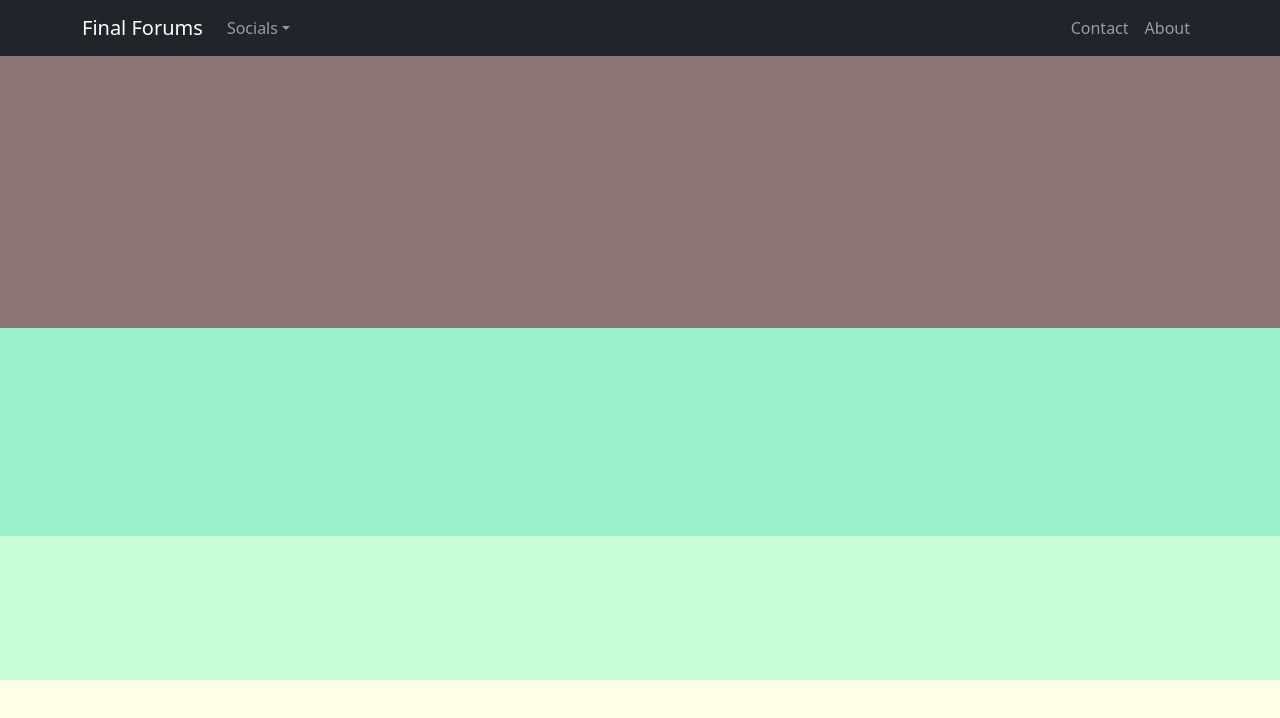
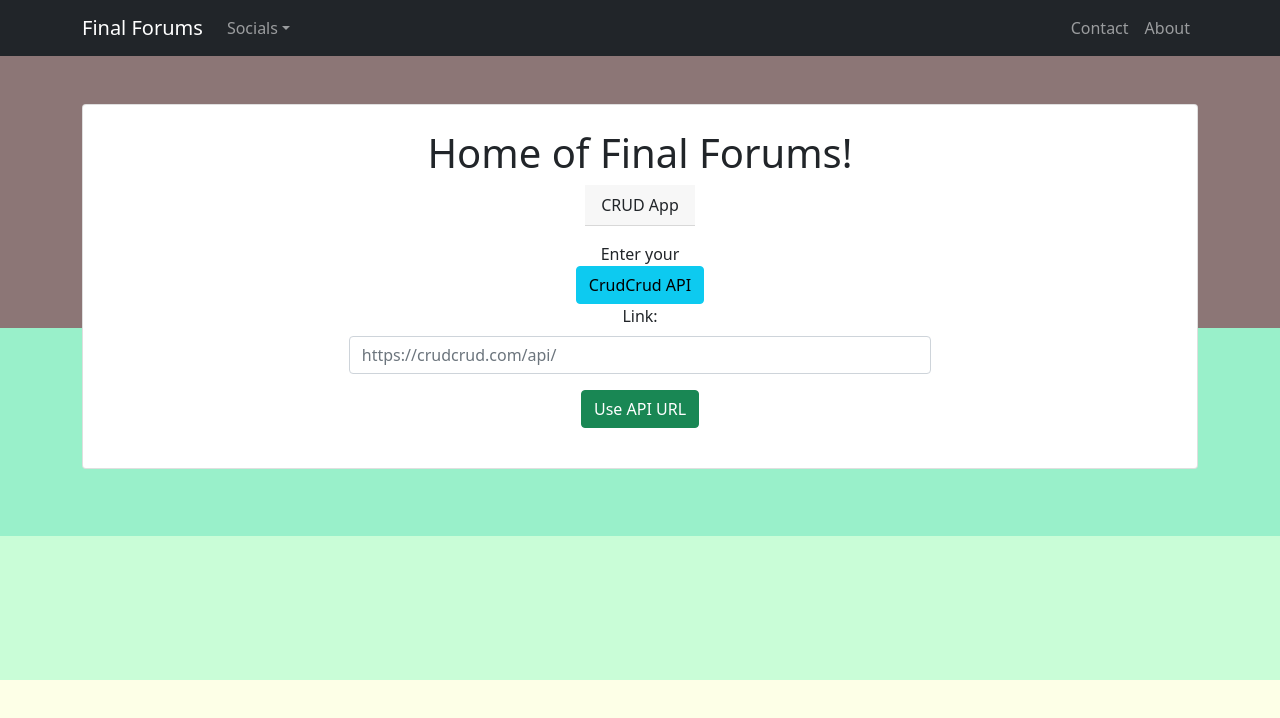
Before and after one commit to aspauldingcode/react-final, a React (Create React App) app: page / in a window 1280 px wide. Shown: the top 718 px of the page. Built offline with nearby package versions, Linux system fonts and the light colour scheme.

Commit message:
Upload GitHubPages Changes & fixes.

```diff
--- a/src/App.js
+++ b/src/App.js
@@ -44,9 +44,9 @@
             </Navbar>
 
             <Routes>
-                <Route path="/react-final" element={<Home />} />
-                <Route path="/react-final/contact" element={<Contact />} />
-                <Route path="/react-final/about" element={<About />} />
+                <Route path="/" element={<Home />} />
+                <Route path="contact" element={<Contact />} />
+                <Route path="about" element={<About />} />
             </Routes>
         </BrowserRouter>
     );
```
